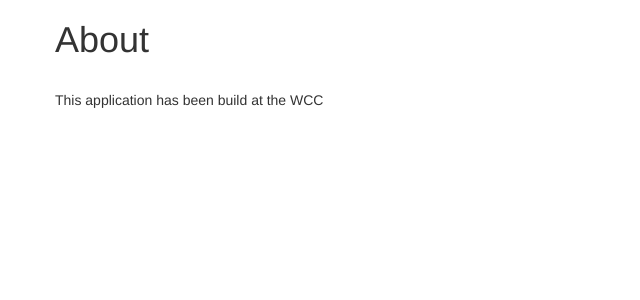
After one commit to WomensCodingCircle/jcc-app, a Flask app: page /about in a window 1280 px wide. The commit adds this page. Shown: the top 300 px of the page, without its empty margins (0-640 px from the left). Run offline with Flask 2, Linux system fonts and the light colour scheme; some libraries are stand-ins or nearby versions.

Commit message:
Add more controls to template

```diff
--- a/app/__init__.py
+++ b/app/__init__.py
@@ -10,14 +10,36 @@ Bootstrap(app)
 
 @app.route('/')
 def landing_page():
-   return render_template('landing_page.html', tEvents=events, tPeople=people)
+   return render_template('landing_page.html', tEvents=events, tPeople=people, tDonations=donations)
 
-from app.models import Event, Contact
+@app.route('/about')
+def about():
+   text = 'This application has been build by the womens coding circle at Janelia'
+   return render_template('about.html')
+
+@app.route('/event/<event_id>')
+def show_donations(event_id):
+   print(event_id)
+   return render_template('landing_page.html')
+
+from app.models import Event, Contact, Donation
 
 with app.app_context():
-   events = mixer.cycle(4).blend(Event, name=(n for n in ('Back to School', 'Renovating', 'Race to end Poverty', 'Holiday Food Drive')))
+   events = mixer.cycle(4).blend(Event,
+                                    id=(n for n in (1,2,3,4)),
+                                    name=(n for n in ('Back to School', 'Renovating', 'Race to end Poverty', 'Holiday Food Drive'))
+                                 )
    people = mixer.cycle(4).blend(Contact,
                                     name=(n for n in ('Alice', 'Bob', 'Claudine', 'Dan')),
                                     employeeId=(n for n in ('12345', '67891', '45678', '12356')),
                                     email=(n for n in ('alice@email.com', 'bob@email.com', 'claudine@email.com', 'dan@email.com'))
                                  )
+
+   donations = mixer.cycle(2).blend(Donation,
+                                    id=(n for n in (1,2,3,4)),
+                                    personname=(n for n in ('Alice','Bob')),
+                                    employeeId=(n for n in ('12345', '67891')),
+                                    email=(n for n in ('alice@email.com', 'bob@email.com')),
+                                    amount=(n for n in (30, 40)),
+                                    event_id=(n for n in (3, 4))
+                                 )
--- a/app/models.py
+++ b/app/models.py
@@ -7,7 +7,7 @@ class Event(db.Model):
    id = db.Column(db.Integer, primary_key=True)
    date = db.Column(db.Date)
    name = db.Column(db.String(150), unique = True, nullable=False)
-
+   donations = db.relationship('Donation', backref='event', lazy=True)
    def __repr__(self):
       return self.name
 
@@ -17,6 +17,8 @@ class Donation(db.Model):
    email = db.Column(db.String(120), unique=True, nullable=False)
    employeeID=db.Column(db.Integer)
    amount=db.Column(db.Float)
+   event_id = db.Column(db.Integer, db.ForeignKey('event.id'),
+                         nullable=False)
 
    def __repr__(self):
       return self.personname
--- /dev/null
+++ b/app/templates/about.html
@@ -0,0 +1,25 @@
+
+
+{% extends "bootstrap/base.html" %}
+{% block title %}JCC App{% endblock %}
+
+{% block navbar %}
+<div class="navbar navbar-fixed-top">
+  <!-- ... -->
+</div>
+{% endblock %}
+
+{% block content %}
+
+<div class="container">
+   <div class="row">
+      <h1>About</h1>
+   </div>
+   <br />
+   <div class="row">
+      This application has been build at the WCC
+   </div>
+</div>
+
+
+{% endblock %}
```
Also changed, not shown: app/templates/landing_page.html (+13 -1 lines).
